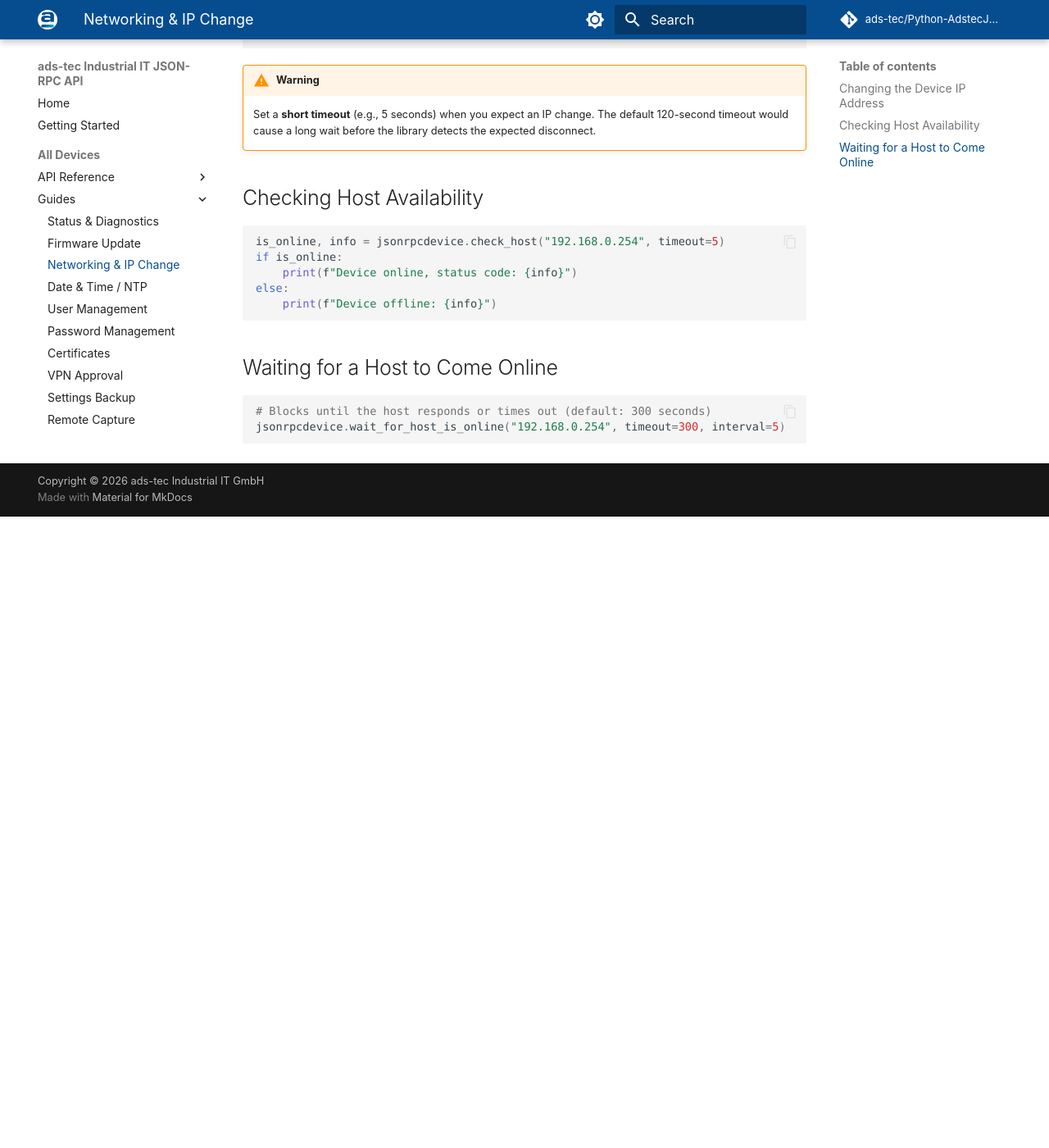
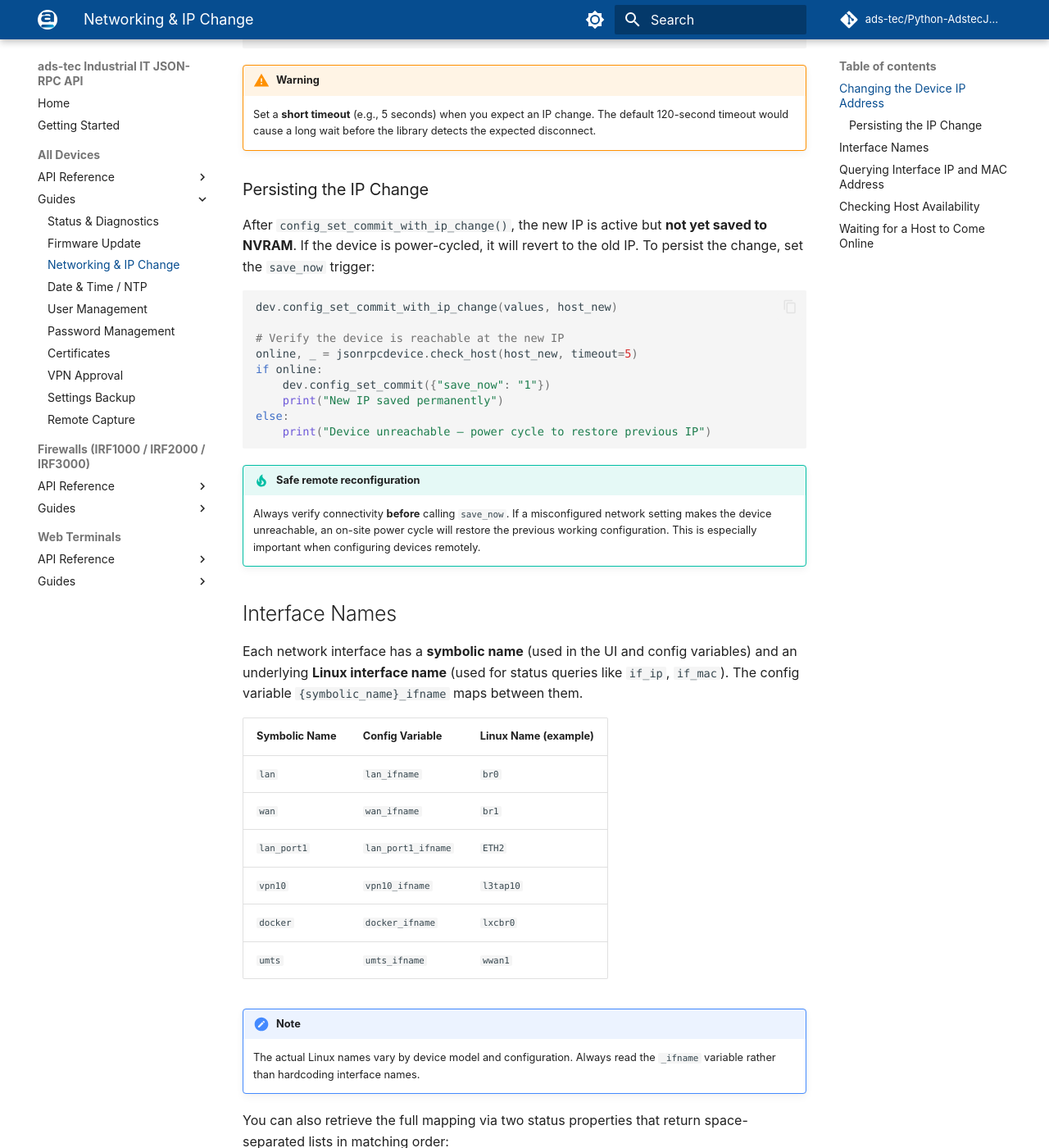
Before and after one commit to ads-tec/Python-AdstecJSONRPCDevice, an MkDocs documentation site: the page built from docs/guides/networking.md, in a window 1280 px wide and 1400 px high, scrolled down 786 px. Shown: the whole window at 82% size. Built offline with MkDocs 1.6.1 and Material for MkDocs 9.7.7, drawn with Linux system fonts in a browser that asks for light colours; comment, search, counter and statistics services are not loaded; the version menu is left out; before the commit the page ends 1416 px from its top, so only the background shows below that; some of the changed text lies outside the part shown.

Commit message:
add save_now, fw_restore_now, interface name docs and LAN status example
- document save_now trigger with test-before-save pattern
- document fw_restore_now factory reset trigger
- document {symbolic_name}_ifname interface name mapping pattern
- add examples/lan_ip_mac_status.py for querying LAN IP and MAC
- update web_panel.py and datetime_settings.py with save_now usage

````diff
--- a/docs/guides/networking.md
+++ b/docs/guides/networking.md
@@ -35,6 +35,63 @@ dev.logout()
 !!! warning
     Set a **short timeout** (e.g., 5 seconds) when you expect an IP change. The default 120-second timeout would cause a long wait before the library detects the expected disconnect.
 
+### Persisting the IP Change
+
+After `config_set_commit_with_ip_change()`, the new IP is active but **not yet saved to NVRAM**. If the device is power-cycled, it will revert to the old IP. To persist the change, set the `save_now` trigger:
+
+```python
+dev.config_set_commit_with_ip_change(values, host_new)
+
+# Verify the device is reachable at the new IP
+online, _ = jsonrpcdevice.check_host(host_new, timeout=5)
+if online:
+    dev.config_set_commit({"save_now": "1"})
+    print("New IP saved permanently")
+else:
+    print("Device unreachable — power cycle to restore previous IP")
+```
+
+!!! tip "Safe remote reconfiguration"
+    Always verify connectivity **before** calling `save_now`. If a misconfigured network setting makes the device unreachable, an on-site power cycle will restore the previous working configuration. This is especially important when configuring devices remotely.
+
+## Interface Names
+
+Each network interface has a **symbolic name** (used in the UI and config variables) and an underlying **Linux interface name** (used for status queries like `if_ip`, `if_mac`). The config variable `{symbolic_name}_ifname` maps between them.
+
+| Symbolic Name | Config Variable | Linux Name (example) |
+|---|---|---|
+| `lan` | `lan_ifname` | `br0` |
+| `wan` | `wan_ifname` | `br1` |
+| `lan_port1` | `lan_port1_ifname` | `ETH2` |
+| `vpn10` | `vpn10_ifname` | `l3tap10` |
+| `docker` | `docker_ifname` | `lxcbr0` |
+| `umts` | `umts_ifname` | `wwan1` |
+
+!!! note
+    The actual Linux names vary by device model and configuration. Always read the `_ifname` variable rather than hardcoding interface names.
+
+You can also retrieve the full mapping via two status properties that return space-separated lists in matching order:
+
+- `interfaces` — Linux interface names (e.g., `"br0 lxcbr0 l3tap10"`)
+- `symbolic_ifnames_with_umts_with_ipsec` — symbolic names (e.g., `"lan docker vpn10"`)
+
+## Querying Interface IP and MAC Address
+
+Use the `_ifname` config variable to resolve the Linux interface name, then query `if_ip` and `if_mac`:
+
+```python
+# Get the LAN interface name dynamically
+lan_ifname = dev.config_get(["lan_ifname"])["result"][0]["lan_ifname"]
+
+lan_ip = dev.status("if_ip", lan_ifname)
+lan_mac = dev.status("if_mac", lan_ifname)
+print(f"LAN IP: {lan_ip}, MAC: {lan_mac}")
+```
+
+This works for any interface — replace `lan_ifname` with e.g. `wan_ifname` or `vpn10_ifname` to query other interfaces.
+
+See [`examples/lan_ip_mac_status.py`](https://github.com/ads-tec/Python-AdstecJSONRPCDevice/blob/main/examples/lan_ip_mac_status.py) for the complete example.
+
 ## Checking Host Availability
 
 ```python
--- a/mkdocs.yml
+++ b/mkdocs.yml
@@ -43,6 +43,12 @@ extra_css:
 
 plugins:
   - search
+  - with-pdf:
+      cover_title: "ads-tec Industrial IT JSON-RPC API"
+      cover_subtitle: "IRF 2.2.7 / AWT 14.2.7"
+      cover_logo: docs/assets/logo.png
+      output_path: manual.pdf
+      enabled_if_env: ENABLE_PDF_EXPORT
   - mkdocstrings:
       handlers:
         python:
````
Also changed, not shown: docs/api-reference/config-variables.md (+2 -1 lines), docs/api-reference/status-properties.md (+3 -0 lines), docs/getting-started.md (+44 -0 lines), 3 other files.
